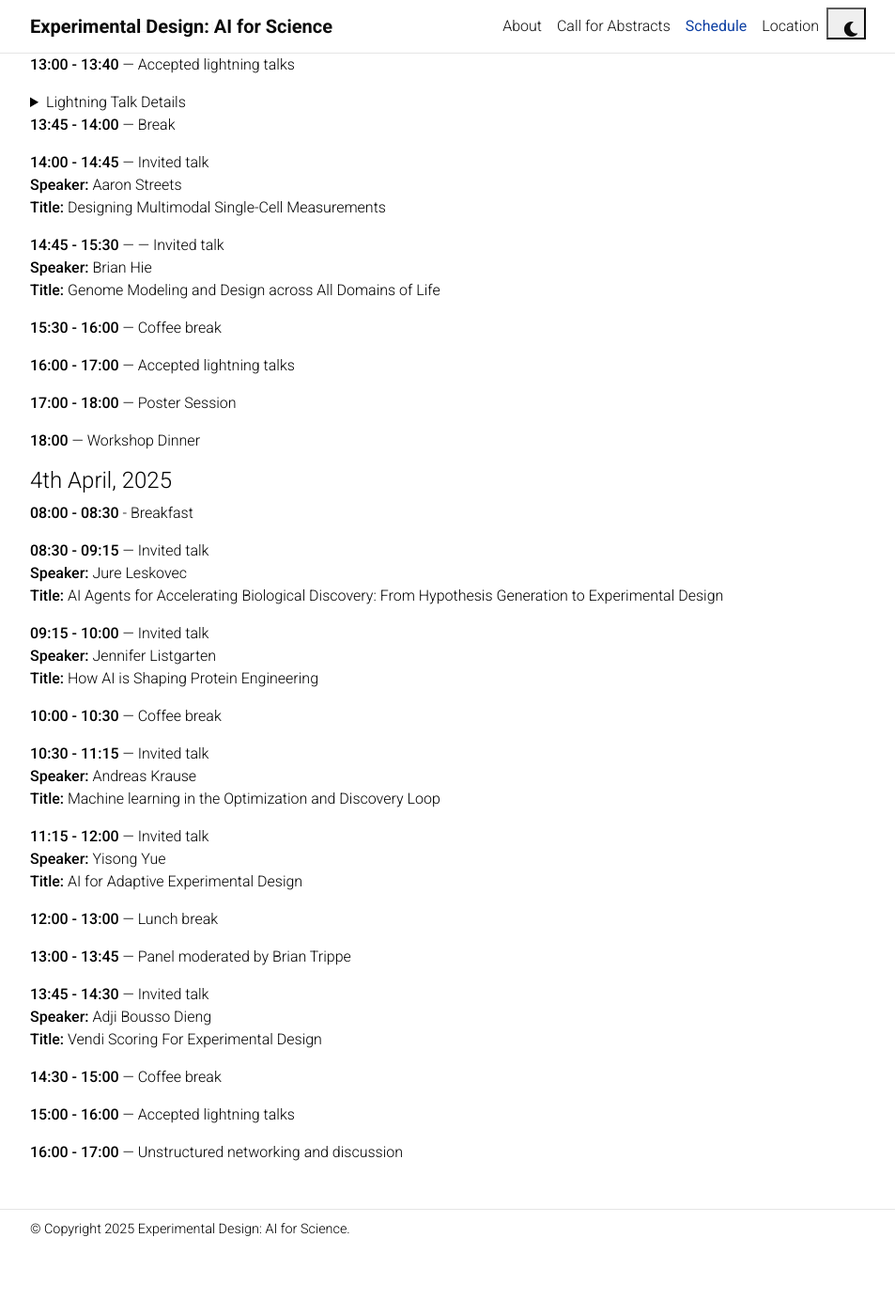
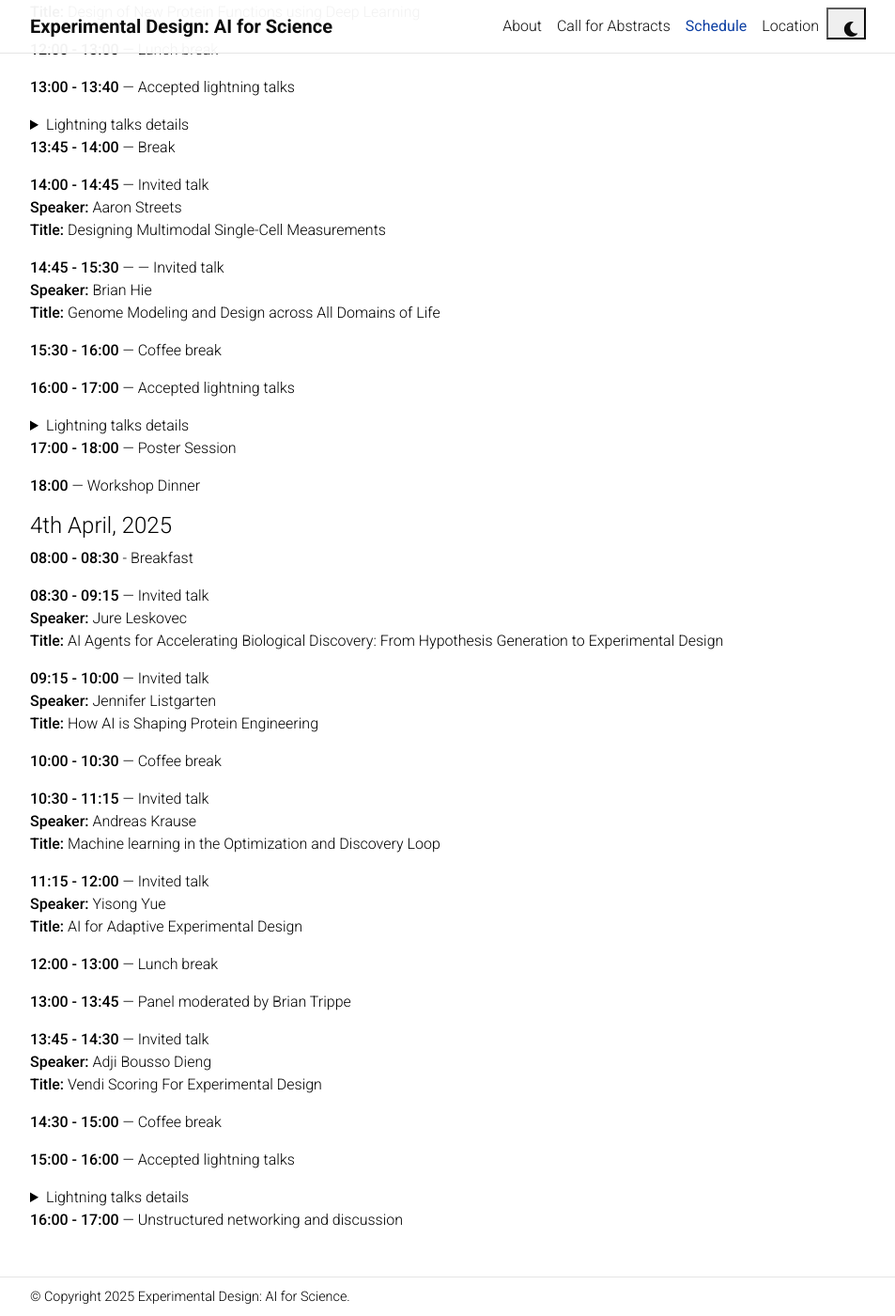
Before and after one commit to edai4science/edai4science.github.io, a Jekyll site: the page built from _pages/schedule.md, in a window 1280 px wide and 1400 px high, scrolled down 756 px. Shown: the whole window at 94% size, without its empty margins (163-1116 px from the left). Built offline with Jekyll 4.4.1, drawn with Linux system fonts in a browser that asks for light colours; comment, search, counter and statistics services are not loaded; a style sheet for code colours, icons or effects is not loaded; before the commit the page ends 2084 px from its top, so only the background shows below that; some of the changed text lies outside the part shown.

```diff
--- a/_pages/schedule.md
+++ b/_pages/schedule.md
@@ -19,7 +19,7 @@ nav_order: 3
                     **Title:** Generative Methods for Protein Design: Recent Progress and Open Problems
 
 **09:15 - 10:00** — Invited talk<br>
-                    **Speaker:** Ashia Wilson
+                    **Speaker:** Ashia Wilson<br>
                     **Title:** Two Approaches Towards Adaptive Optimization
 
 **10:00 - 10:30** — Coffee break
@@ -36,7 +36,7 @@ nav_order: 3
 
 **13:00 - 13:40** — Accepted lightning talks
 <details>
-  <summary>Lightning Talk Details</summary>
+  <summary>Lightning talks details</summary>
   13:00 - 13:10  Preferential Multi-Objective Bayesian Optimization for Drug Discovery by Tai Dang<br>
   13:10 - 13:20  Diffusion-BBO: Diffusion-Based Inverse Modeling for Online Black-Box Optimization by Dongxia Wu<br>
   13:20 - 13:30  Diffusion Preference Optimization for Scientific Design by Minkai Xu<br>
@@ -57,7 +57,16 @@ nav_order: 3
 **15:30 - 16:00** — Coffee break
 
 **16:00 - 17:00** — Accepted lightning talks
+<details>
+  <summary>Lightning talks details</summary>
+  16:00 - 16:10  An AI Agent for Designing Genetic Perturbation Experiments by Yusuf  Roohani<br>
+  16:10 - 16:20  A Scalable Gene Network Model  for Functional Insights  into Single-Cell Dynamics by Paul Bertin<br>
+  16:20 - 16:30  Model guided optimization of stem cell differentiation into adaptive immune cells for clinical therapies by John Edgar<br>
+  16:30 - 16:40  The Importance of Implicit Semantic Context when Classifying Rare Phenomena in Large Scientific Imagery by Ellianna Abrahams<br>
+  16:40 - 16:50  PerTurboAgent: A self-planning agent for boosting sequential perturb-seq experiment by Yongju Lee<br>
+  16:50 - 17:00 Preference-Guided Diffusion for Multi-Objective Offline Optimization by Yashas Annadani
 
+</details>
 **17:00 - 18:00** — Poster Session
 
 **18:00** — Workshop Dinner
@@ -95,5 +104,13 @@ nav_order: 3
 **14:30 - 15:00** — Coffee break
 
 **15:00 - 16:00** — Accepted lightning talks
-
+<details>
+  <summary>Lightning talks details</summary>
+  15:00 - 15:10  Improving Off-Policy Evaluation with LLM-Generated Counterfactual Annotations by Aishwarya Mandyam<br>
+  15:10 - 15:20  Principled Collaborative Bayesian Optimization with LLM Guidance by Edward De Brouwer<br>
+  15:20 - 15:30  Diversity-based selection for best policy identification in contextual bandit settings by Hyunji (Alex) Nam<br>
+  15:30 - 15:40  Practical Bayesian Algorithm Execution via Posterior Sampling by Raul Astudillo<br>
+  15:40 - 15:50  Gradient Oriented Active Learning for Candidate Drug Design by Venkatesh Medabalimi<br>
+  15:50 - 16:00 Aligning Protein Language Models with Continuous Feedback using Energy Rank Alignment by Sebastian Ibarraran
+</details>
 **16:00 - 17:00** — Unstructured networking and discussion
```
Also changed, not shown: _pages/call.md (+7 -0 lines).
